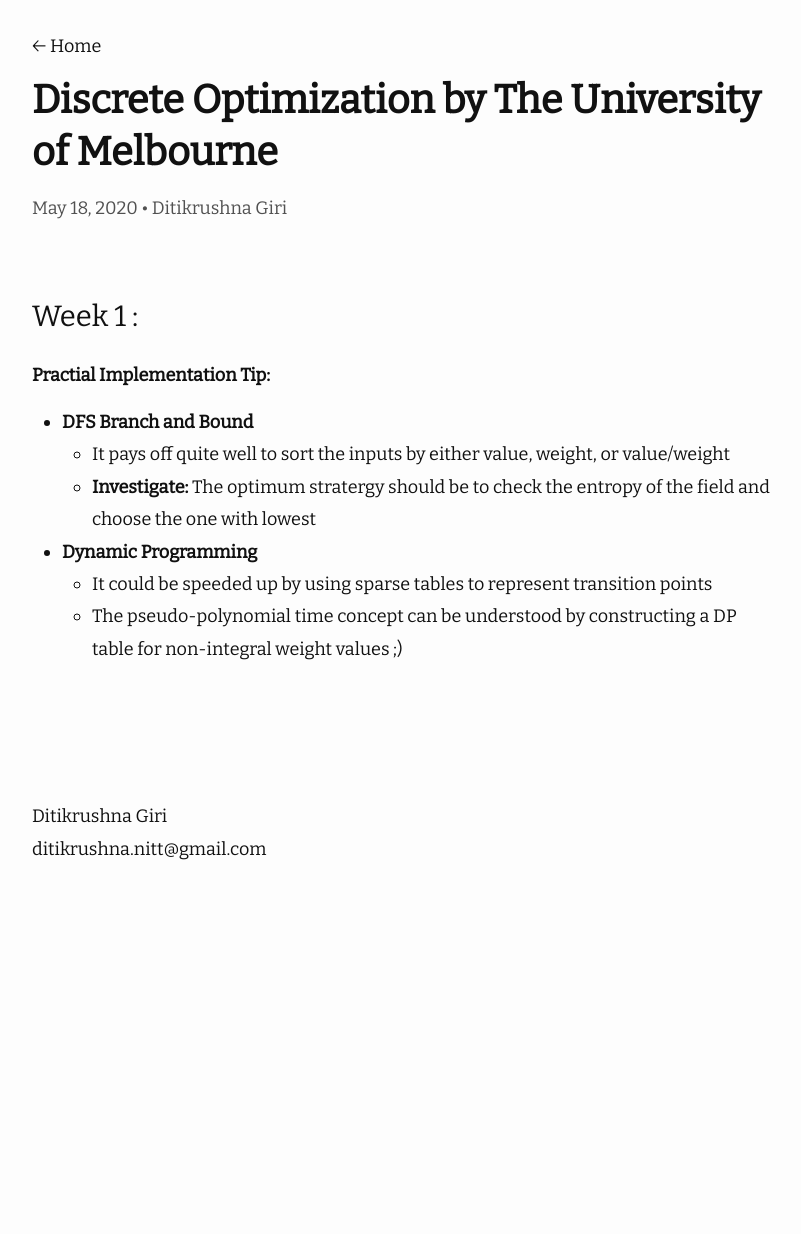
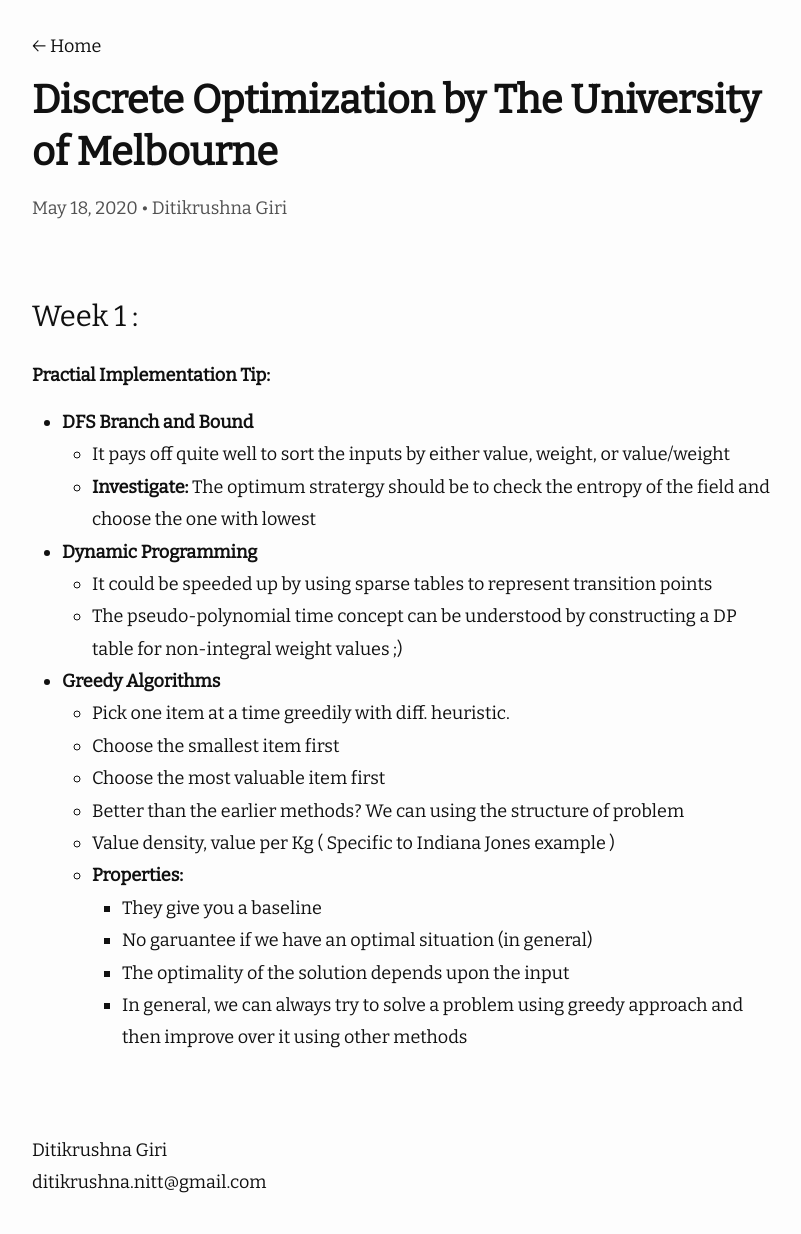
Before and after one commit to ditikrushna/eNotes, a Jekyll site: the page built from _posts/2020-05-18-Discrete Optimization by The University of Melbourne.md, in a window 1280 px wide. Shown: the whole page, without its empty margins (238-1039 px from the left). Built offline with Jekyll 4.4.1, drawn with Linux system fonts in a browser that asks for light colours; nearby versions of some CDN libraries; before the commit the page ends 900 px from its top, so only the background shows below that.

Commit message:
Update 2020-05-18-Discrete Optimization by The University of Melbourne.md

```diff
--- a/_posts/2020-05-18-Discrete Optimization by The University of Melbourne.md
+++ b/_posts/2020-05-18-Discrete Optimization by The University of Melbourne.md
@@ -14,3 +14,14 @@ author: "Ditikrushna Giri"
   - **Dynamic Programming**
 	  - It could be speeded up by using sparse tables to represent 	transition points
        - The pseudo-polynomial time concept can be understood by constructing a DP table for non-integral weight values ;)
+- **Greedy Algorithms**
+    - Pick one item at a time greedily with diff. heuristic.
+    - Choose the smallest item first
+	- Choose the most valuable item first
+	- Better than the earlier methods? We can using the structure of problem
+	- Value density, value per Kg ( Specific to Indiana Jones example )
+	 - **Properties:**
+		 - They give you a baseline
+		 - No garuantee if we have an optimal situation (in general)
+		 - The optimality of the solution depends upon the input
+		 - In general, we can always try to solve a problem using greedy approach and then improve over it using other methods
```
